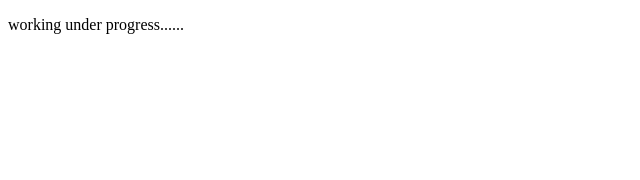
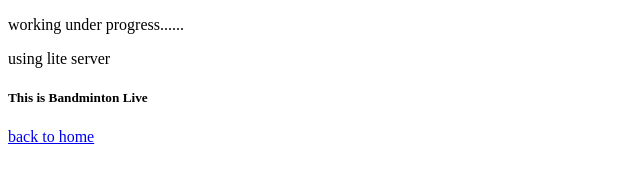
Before and after one commit to bharatpaliwal-169/myportfolio.github.io, a website: page badminton.html in a window 1280 px wide. Shown: the whole page, without its empty margins (0-640 px from the left). Drawn offline with Linux system fonts and the light colour scheme.

Commit message:
new commit

```diff
--- a/badminton.html
+++ b/badminton.html
@@ -6,5 +6,8 @@
   </head>
   <body>
     <p>working under progress......</p>
+    <p>using lite server</p>
+    <h5>This is Bandminton Live</h5>
+    <a href="index.html">back to home</a>
   </body>
 </html>
```
Also changed, not shown: index.html (+2 -2 lines), package.json (added, +24 -0 lines), 2 other files.
